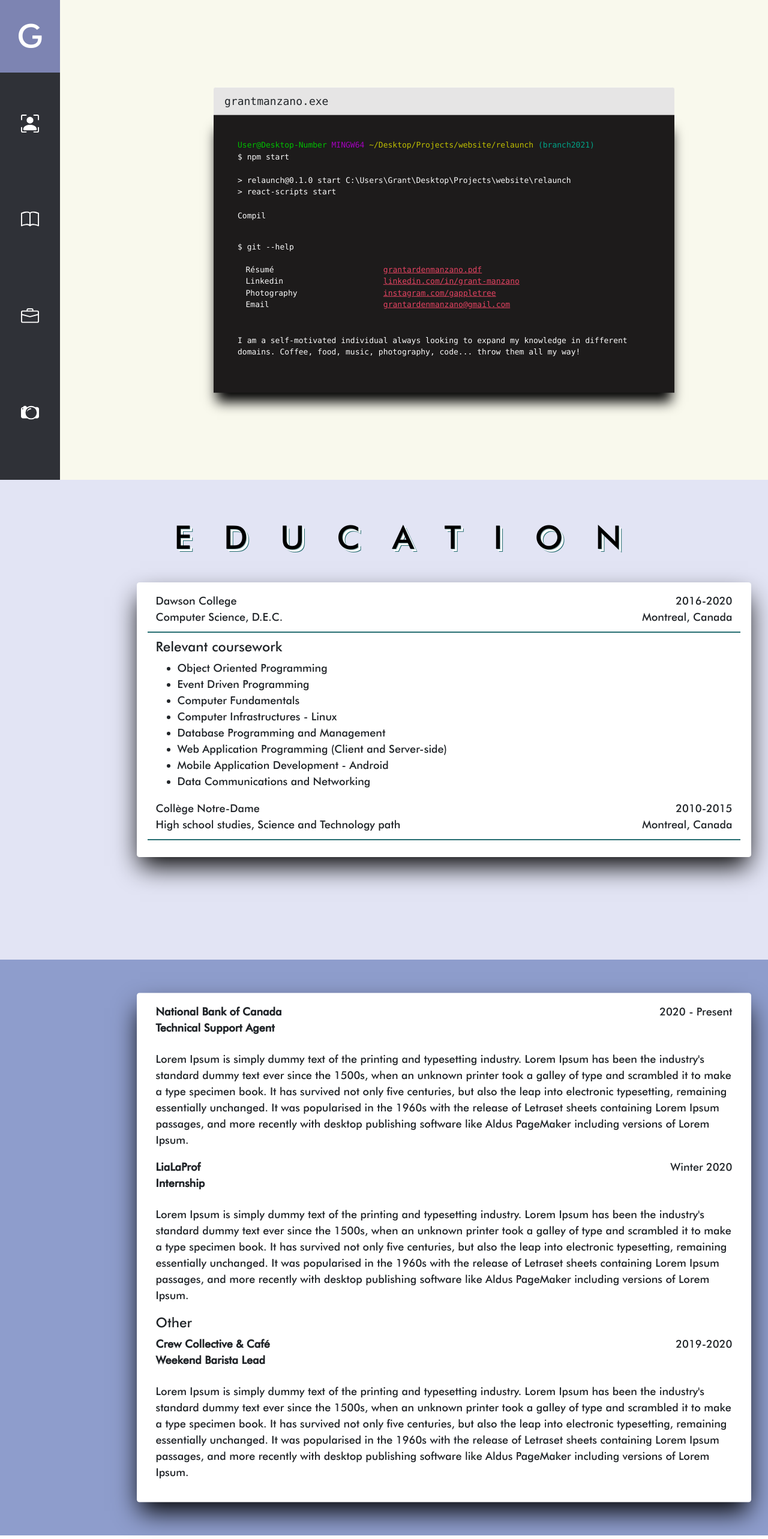
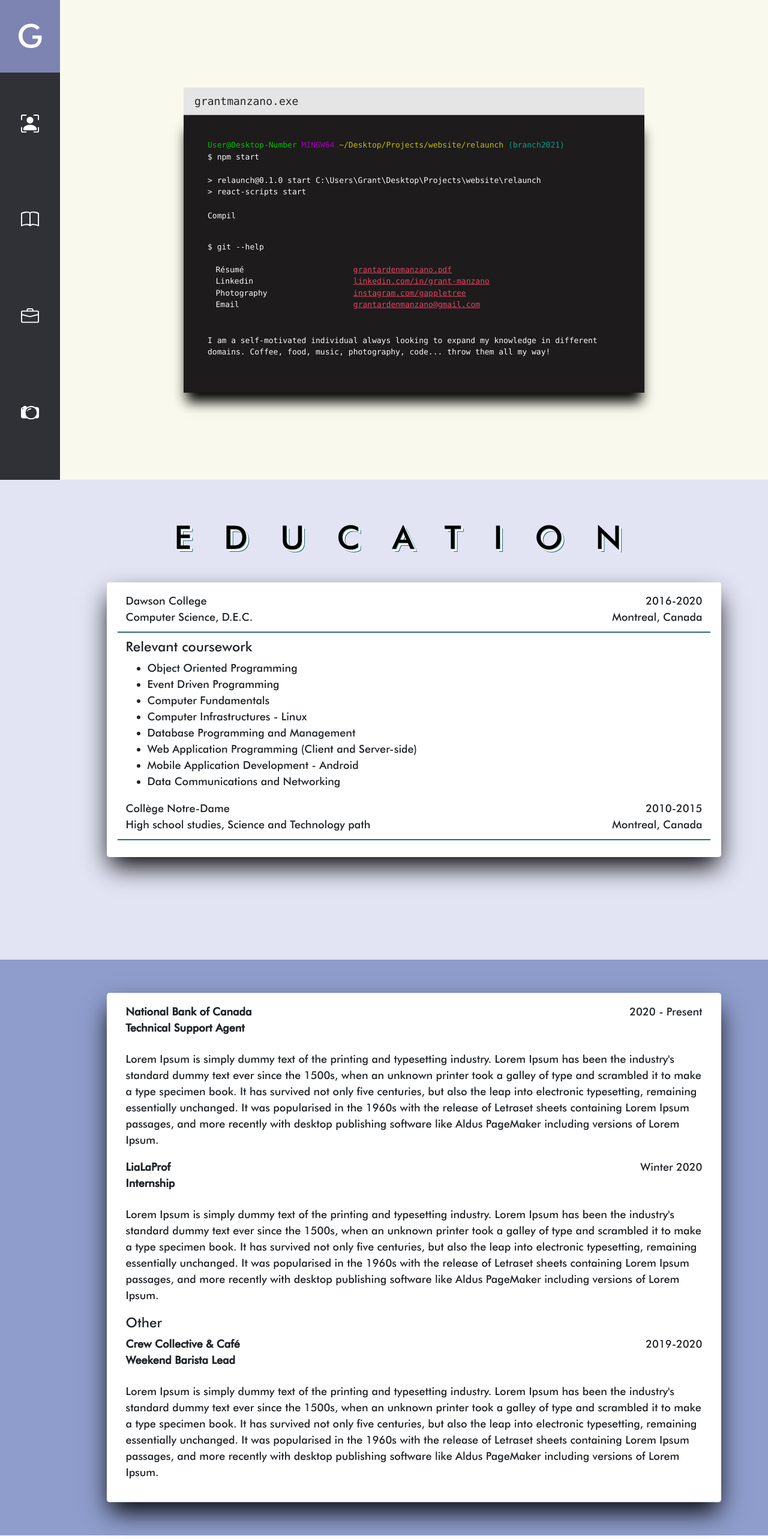
Before and after one commit to grantmanzano/portfolio, a React (Create React App) app: page / in a window 1280 px wide. Shown: the top 2566 px of the page at 60% size. Built offline with nearby package versions, Linux system fonts and the light colour scheme.

Commit message:
Change padding on all main elements to center them

```diff
--- a/src/components/main/Education.css
+++ b/src/components/main/Education.css
@@ -4,7 +4,7 @@
 
 .educationSize{
     width: 80%;
-    margin-left: 100px;
+    margin-left: 50px;
     box-shadow: 0 20px 40px -5px black;
 }
 
--- a/src/components/main/GitTerminal.css
+++ b/src/components/main/GitTerminal.css
@@ -19,7 +19,7 @@
 }
 
 .terminalSize{
-    margin-left: 100px;
+    margin-left: 50px;
     width: 60%;
 }
 
--- a/src/components/main/WorkExp.css
+++ b/src/components/main/WorkExp.css
@@ -4,7 +4,7 @@
 
 .workExpSize{
     width: 80%;
-    margin-left: 100px;
+    margin-left: 50px;
     box-shadow: 0 20px 40px -5px black;
 }
 
--- a/src/components/main/WorkExp.js
+++ b/src/components/main/WorkExp.js
@@ -8,7 +8,7 @@ class WorkExp extends React.Component {
     render() {
         return (
             <div id="workexperience" className="fullSectionForWork workexp-section">
-                <h1 className="title text-center">Work Experience</h1>
+                <h1 className="title text-center">Work</h1>
                 <div className="card border-0 workExpSize center">
                     <div className="card-body">
                         <div className="container">
```
Also changed, not shown: 1 other file (tests, documents, lock files or other folders).
